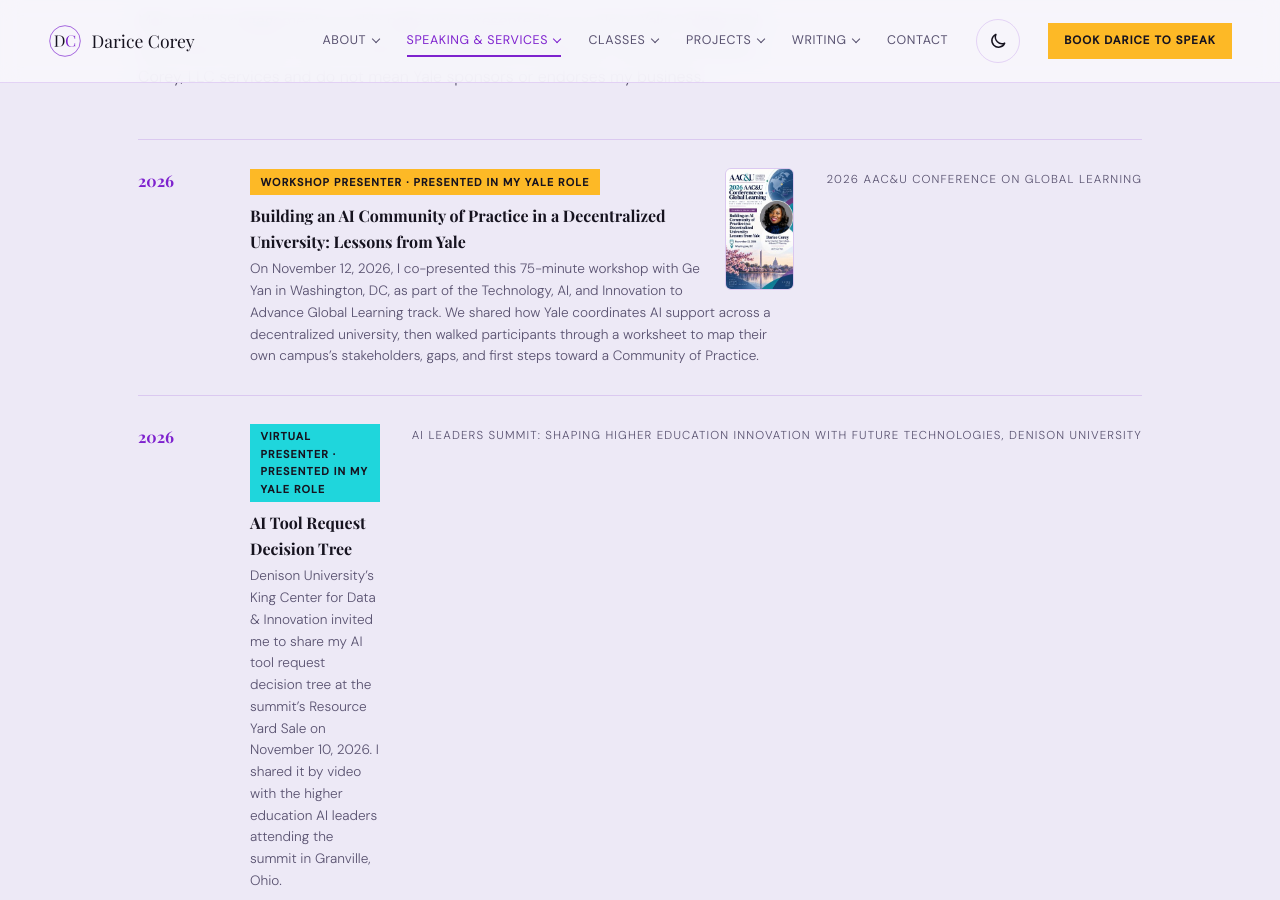
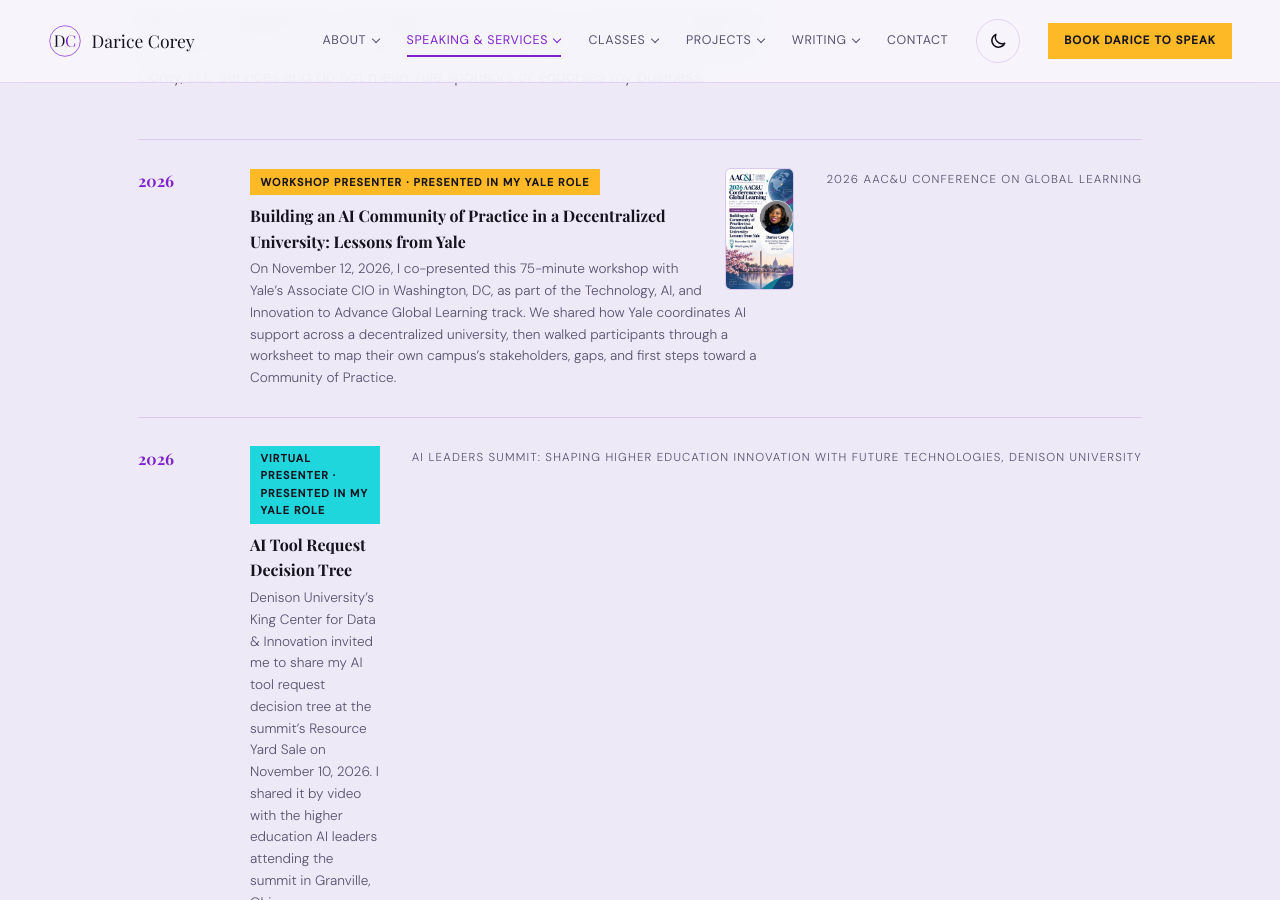
Before and after one commit to dcoreyrasm/dcoreyrasm.github.io, a Jekyll site: the page built from speaking.html, in a window 1280 px wide and 900 px high, scrolled down 4536 px. Built offline with Jekyll 4.4.1, drawn with Linux system fonts in a browser that asks for light colours; some web fonts are replaced.

Commit message:
Name AAC&U co-presenter by title only
Co-Authored-By: Claude Opus 5.5 <noreply@anthropic.com>
Claude-Session: https://claude.ai/code/session_012t3sryLhKFfoALLsQoye3g

```diff
--- a/speaking.html
+++ b/speaking.html
@@ -119,7 +119,7 @@
         <div class="engagements">
           <div class="engagement-item">
             <div class="engagement-year">2026</div>
-            <div class="engagement-body"><div class="engagement-thumbs"><a class="engagement-thumb" href="/images/events/speaking/aacu-global-learning-2026.jpg" target="_blank" rel="noopener" aria-label="View full event graphic: 2026 AAC&amp;U Conference on Global Learning event graphic for Building an AI Community of Practice in a Decentralized University, November 12, 2026 (opens in new tab)"><img src="/images/events/speaking/aacu-global-learning-2026-thumb.jpg" alt="2026 AAC&amp;U Conference on Global Learning event graphic for Building an AI Community of Practice in a Decentralized University, November 12, 2026" loading="lazy" /></a></div><span class="engagement-role">Workshop Presenter &middot; Presented in my Yale role</span><h4>Building an AI Community of Practice in a Decentralized University: Lessons from Yale</h4><p>On November 12, 2026, I co-presented this 75-minute workshop with Ge Yan in Washington, DC, as part of the Technology, AI, and Innovation to Advance Global Learning track. We shared how Yale coordinates AI support across a decentralized university, then walked participants through a worksheet to map their own campus&rsquo;s stakeholders, gaps, and first steps toward a Community of Practice.</p></div>
+            <div class="engagement-body"><div class="engagement-thumbs"><a class="engagement-thumb" href="/images/events/speaking/aacu-global-learning-2026.jpg" target="_blank" rel="noopener" aria-label="View full event graphic: 2026 AAC&amp;U Conference on Global Learning event graphic for Building an AI Community of Practice in a Decentralized University, November 12, 2026 (opens in new tab)"><img src="/images/events/speaking/aacu-global-learning-2026-thumb.jpg" alt="2026 AAC&amp;U Conference on Global Learning event graphic for Building an AI Community of Practice in a Decentralized University, November 12, 2026" loading="lazy" /></a></div><span class="engagement-role">Workshop Presenter &middot; Presented in my Yale role</span><h4>Building an AI Community of Practice in a Decentralized University: Lessons from Yale</h4><p>On November 12, 2026, I co-presented this 75-minute workshop with Yale&rsquo;s Associate CIO in Washington, DC, as part of the Technology, AI, and Innovation to Advance Global Learning track. We shared how Yale coordinates AI support across a decentralized university, then walked participants through a worksheet to map their own campus&rsquo;s stakeholders, gaps, and first steps toward a Community of Practice.</p></div>
             <div class="engagement-venue">2026 AAC&amp;U Conference on Global Learning</div>
           </div>
           <div class="engagement-item">
```
